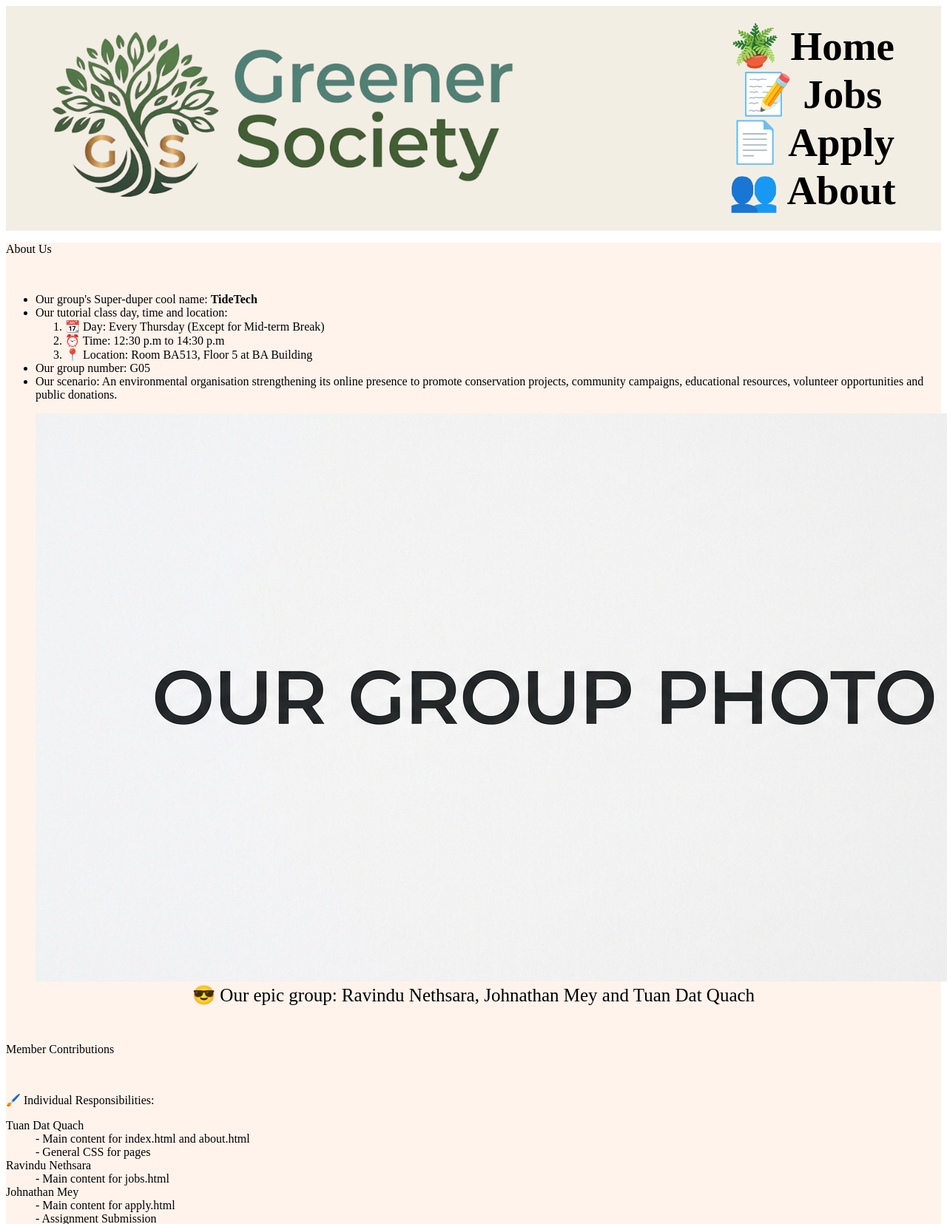
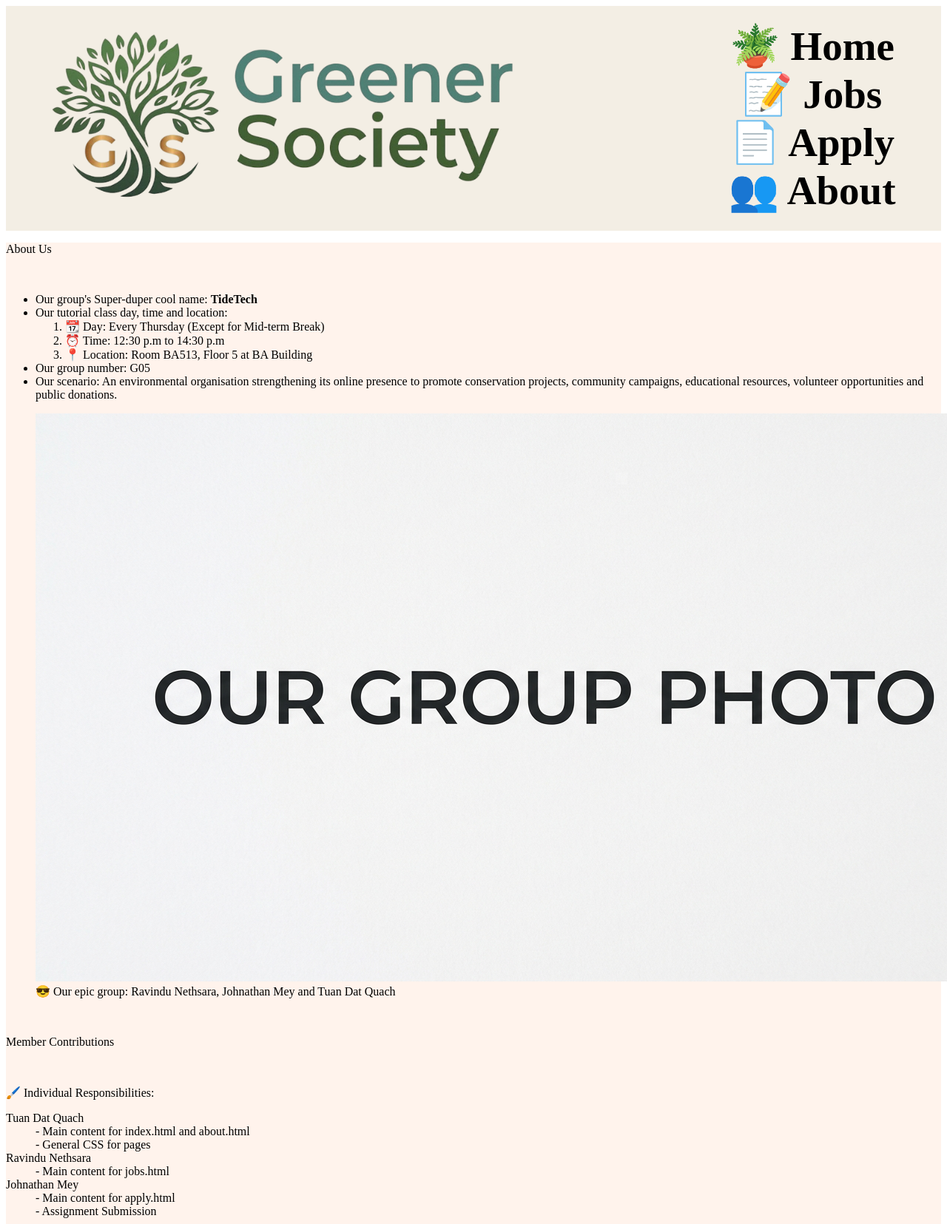
Before and after one commit to Tuan-Dat-Quach/COS10026---Applied-Web-Project-Part-1, a PHP site: page /about.html in a window 1280 px wide; the page is wider, and only the part inside the window is pictured. Shown: the top 1655 px of that part at 74% size. Run offline with PHP 8.4, Linux system fonts and the light colour scheme.

Commit message:
fixed the CSS selector for <figcaption> in index page and about page

```diff
--- a/about.html
+++ b/about.html
@@ -32,7 +32,8 @@
         </div>
 
         <main>
-            <section>
+            <section class="about-us">
+                <div class="about-group">
                 <p> About Us </p>
                 <br>
                 <ul>
@@ -47,11 +48,14 @@
                     <li> Our scenario: An environmental organisation strengthening its online presence to promote conservation projects, community campaigns,
                          educational resources, volunteer opportunities and public donations. </li>
                 </ul>
+                </div>
 
+                <div class="group-photo">
                 <figure>
                     <img src=images/group_photo.png alt="Group photo of G05 - TideTech" loading="lazy">
-                    <figcaption> 😎 Our epic group: Ravindu Nethsara, Johnathan Mey and Tuan Dat Quach </figcaption>
+                    <figcaption id="about-caption1"> 😎 Our epic group: Ravindu Nethsara, Johnathan Mey and Tuan Dat Quach </figcaption>
                 </figure>
+                </div>
             </section>
 
             <section>
--- a/index.html
+++ b/index.html
@@ -132,11 +132,11 @@
                 -->
                 <figure id="image1">
                     <img src="images/tree-planting.gif" alt="Tree Planting Activities" loading="lazy">
-                    <figcaption> <em> <strong> Tree-planting activities are organized on a regular basis. </strong> </em> </figcaption>
+                    <figcaption id="index-caption"> <em> <strong> Tree-planting activities are organized on a regular basis. </strong> </em> </figcaption>
                 </figure>
                 <figure id="image2">
                     <img src="images/description_image2.jpg" alt="Local Cleanup Activities" loading="lazy">
-                    <figcaption> <em> <strong> Local cleanup activities are also a key part of our initiatives. </strong> </em> </figcaption>
+                    <figcaption id="index-caption"> <em> <strong> Local cleanup activities are also a key part of our initiatives. </strong> </em> </figcaption>
                 </figure>
             </div>
             </section>
--- a/styles/styles.css
+++ b/styles/styles.css
@@ -137,7 +137,7 @@ nav a:hover {
 }
 
 /* This sets a caption under the illustrative images */
-figcaption {
+#index-caption {
     text-align: center;
     font-size: 25px;
 }
```
